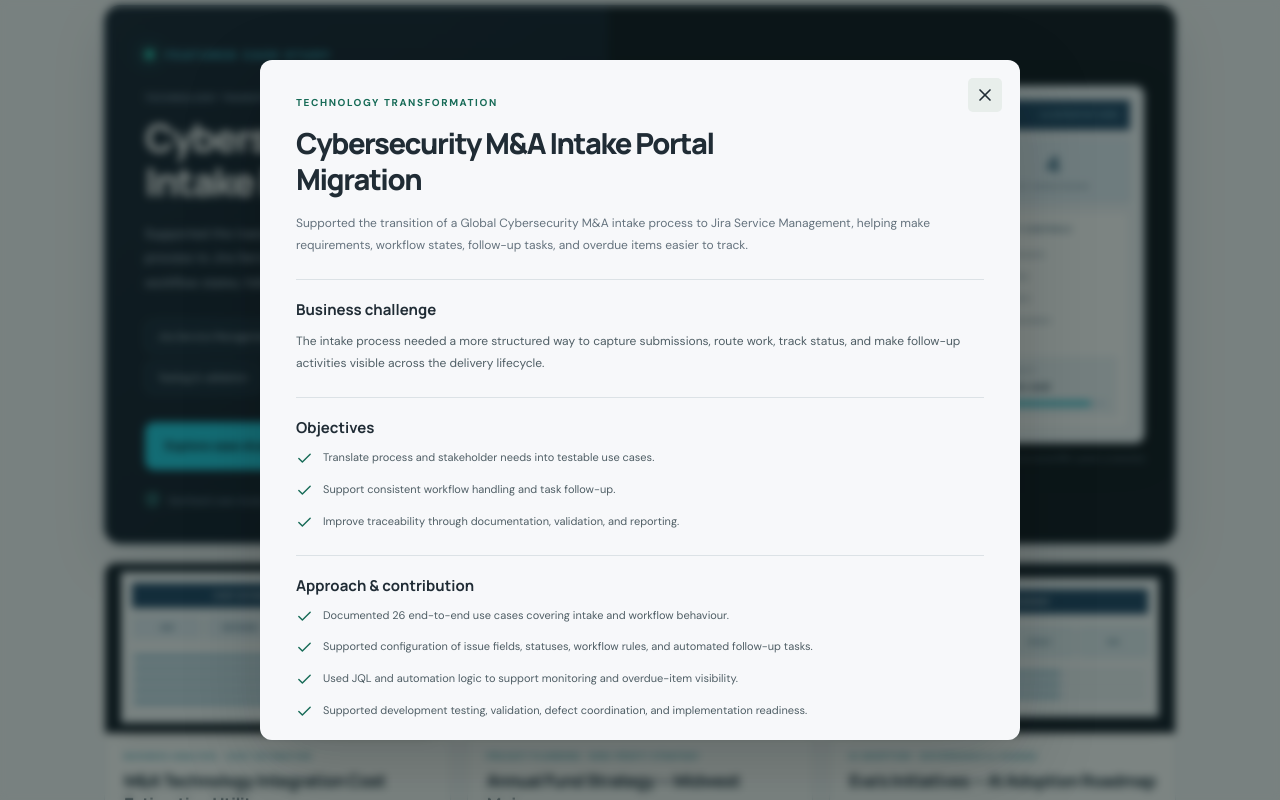
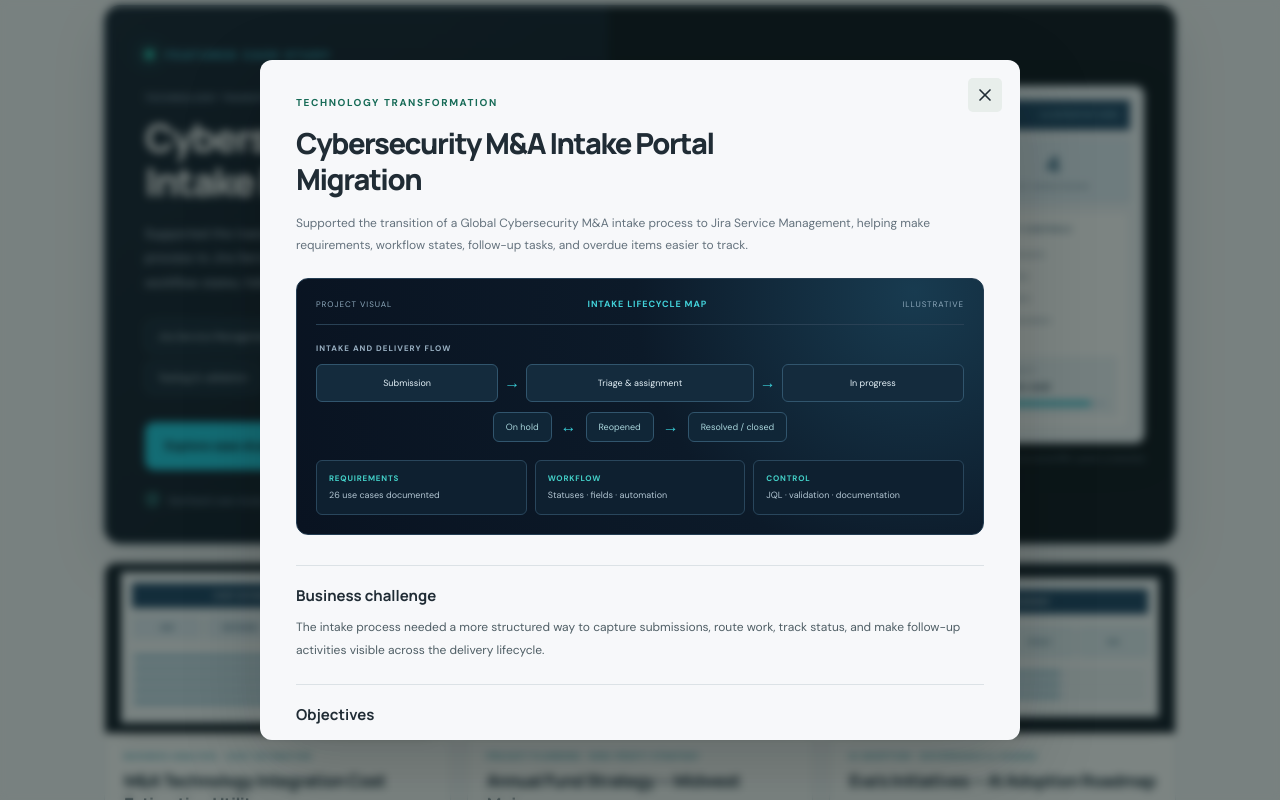
Before and after one commit to SatyaSai12/satyanarayanan-portfolio, a React (Vite) app: page / in a window 1280 px wide. Both pictures are taken after a click on the button "Explore case study". Shown: the part 3304-4104 px from the top of the page. Built offline with nearby package versions, Linux system fonts and the light colour scheme.

Commit message:
Add custom project case study visuals

```diff
--- a/src/App.css
+++ b/src/App.css
@@ -186,3 +186,22 @@
 .project-disclaimer { display:flex; align-items:flex-start; gap:8px; color:#7b8991; font-size:10px; line-height:1.7; margin-top:24px; }.project-disclaimer svg { flex-shrink:0; color:#348b78; }
 @media(max-width:900px) { .featured-project { grid-template-columns:1fr; }.featured-copy { padding:32px; }.featured-visual { min-height:320px; }.project-gallery { grid-template-columns:repeat(2,1fr); } }
 @media(max-width:650px) { .featured-project { border-radius:12px; }.featured-copy { padding:26px 22px; }.featured-kicker { margin-bottom:23px; font-size:9px; }.featured-copy h3 { font-size:28px; }.featured-summary { font-size:12px; }.featured-visual { padding:16px; min-height:250px; }.visual-window { padding:8px; }.visual-kpis b { font-size:17px; }.workflow-flow span { font-size:6px; padding:7px 2px; }.visual-side { padding:8px; gap:8px; }.visual-side>span { font-size:7px; }.project-gallery { grid-template-columns:1fr; gap:12px; }.gallery-visual { height:155px; }.gallery-card-body h3,.gallery-card-body>span { min-height:0; }.gallery-card-body>span { margin-bottom:8px; } }
+
+/* Project-specific explanatory visuals inside each case study */
+.case-visual { margin:22px 0 30px; padding:19px; border:1px solid #243d52; border-radius:12px; color:#e8f2f8; background:radial-gradient(circle at 90% 5%,#183b50 0,#0c1a29 42%,#091321 100%); overflow:hidden; }
+.case-visual-head { display:flex; justify-content:space-between; align-items:center; gap:10px; padding-bottom:14px; border-bottom:1px solid #294155; color:#8da8bb; font-size:8px; letter-spacing:.12em; }
+.case-visual-head strong { color:#42d0d8; font-size:9px; letter-spacing:.1em; }
+.case-flow-label { margin:18px 0 11px; color:#9ab1c3; font-size:8px; font-weight:800; letter-spacing:.13em; }
+.case-flow { display:grid; grid-template-columns:1fr 18px 1.25fr 18px 1fr; align-items:center; gap:5px; }
+.case-flow span,.case-branch i { padding:12px 6px; border:1px solid #31556d; border-radius:6px; background:#142b3d; color:#e4f1f8; text-align:center; font-size:9px; font-style:normal; }
+.case-flow b,.case-branch b { color:#39cbd5; text-align:center; }
+.case-branch { display:flex; align-items:center; justify-content:center; gap:9px; margin:10px 0 18px; }
+.case-branch i { padding:8px 12px; color:#a9d5db; background:#102637; }
+.case-lanes { display:grid; grid-template-columns:repeat(3,1fr); gap:8px; }
+.case-lanes div,.cost-grid div { display:flex; flex-direction:column; gap:6px; padding:12px; border:1px solid #29465c; border-radius:6px; background:#0e2030; }
+.case-lanes b { color:#43d0c8; font-size:8px; letter-spacing:.1em; }.case-lanes span { color:#b2c5d2; font-size:9px; line-height:1.5; }
+.cost-domains { display:grid; grid-template-columns:repeat(4,1fr); gap:7px; }.cost-domains span { padding:12px 5px; border:1px solid #2c526b; border-radius:5px; background:#142b3d; color:#cceaf0; text-align:center; font-size:8px; font-weight:800; }
+.cost-grid { display:grid; grid-template-columns:repeat(2,1fr); gap:8px; margin-top:10px; }.cost-grid small,.kpi-strip small { color:#80a0b5; font-size:7px; letter-spacing:.1em; }.cost-grid b { color:#d8e7ef; font-size:10px; font-weight:600; }.cost-output { display:flex; flex-wrap:wrap; align-items:center; gap:10px; margin-top:12px; padding:12px; background:#12384a; border:1px solid #27647a; border-radius:6px; }.cost-output span,.cost-output strong { color:#d9f5f5; font-size:8px; letter-spacing:.08em; }.cost-output>b { color:#42d0d8; }.cost-output small { flex-basis:100%; color:#93b3c1; font-size:8px; }
+.wbs-root { width:max-content; max-width:100%; margin:0 auto; padding:11px 20px; border:1px solid #3b7889; border-radius:6px; background:#12364a; color:#e3f5f5; font-size:10px; font-weight:800; }.wbs-connector { width:1px; height:17px; margin:auto; background:#3e8795; }.wbs-branches { display:grid; grid-template-columns:repeat(4,1fr); gap:7px; }.wbs-branches span { padding:12px 4px; border:1px solid #31566c; border-radius:5px; background:#142b3d; color:#c5dce8; text-align:center; font-size:9px; }.kpi-strip { display:grid; grid-template-columns:repeat(3,1fr); gap:8px; margin-top:15px; }.kpi-strip div { display:flex; flex-direction:column; gap:4px; padding:11px; background:#102638; border:1px solid #29475d; border-radius:5px; text-align:center; }.kpi-strip b { color:#49d0d0; font-size:19px; }
+.ai-pillars { display:grid; grid-template-columns:repeat(4,1fr); gap:8px; }.ai-pillars div { display:flex; flex-direction:column; gap:14px; min-height:82px; padding:11px; border:1px solid #31566b; border-radius:6px; background:linear-gradient(145deg,#17384a,#102335); }.ai-pillars small { color:#44cbd0; font-size:8px; }.ai-pillars b { color:#e0edf3; font-size:8px; letter-spacing:.08em; }.ai-foundation { display:flex; justify-content:center; align-items:center; gap:10px; margin-top:12px; padding:12px; border:1px solid #28616e; border-radius:6px; background:#123642; }.ai-foundation span { color:#c5e5e7; font-size:8px; font-weight:800; text-align:center; }.ai-foundation b { color:#4bd2cc; }.ai-footnote { margin:10px 0 0; color:#90aaba; font-size:8px; line-height:1.6; }
+@media(max-width:600px) { .case-visual { padding:13px; }.case-flow { grid-template-columns:1fr 12px 1.2fr 12px 1fr; gap:2px; }.case-flow span { font-size:7px; padding:10px 3px; }.case-branch { gap:4px; }.case-branch i { font-size:7px; padding:7px 5px; }.case-lanes { grid-template-columns:1fr; }.cost-domains { grid-template-columns:repeat(2,1fr); }.wbs-branches { grid-template-columns:repeat(2,1fr); }.ai-pillars { grid-template-columns:repeat(2,1fr); }.ai-foundation { flex-direction:column; gap:7px; } }
--- a/src/App.jsx
+++ b/src/App.jsx
@@ -63,6 +63,39 @@ const skills = [
   { title: 'Tools & Reporting', items: ['Jira & JQL', 'Microsoft Excel', 'Power BI', 'SharePoint', 'Power Automate', 'Microsoft Project', 'Python'] }
 ];
 
+function CaseStudyVisual({ project }) {
+  const visualTitle = ['INTAKE LIFECYCLE MAP', 'COST INPUT FRAMEWORK', 'PROJECT PLAN & KPI FRAMEWORK', 'RESPONSIBLE AI ADOPTION FRAMEWORK'][Number(project.number) - 1];
+  return (
+    <div className={`case-visual case-visual-${project.number}`}>
+      <div className="case-visual-head"><span>PROJECT VISUAL</span><strong>{visualTitle}</strong><span>ILLUSTRATIVE</span></div>
+      {project.number === '01' && <>
+        <div className="case-flow-label">INTAKE AND DELIVERY FLOW</div>
+        <div className="case-flow"><span>Submission</span><b>→</b><span>Triage & assignment</span><b>→</b><span>In progress</span></div>
+        <div className="case-branch"><i>On hold</i><b>↔</b><i>Reopened</i><b>→</b><i>Resolved / closed</i></div>
+        <div className="case-lanes"><div><b>REQUIREMENTS</b><span>26 use cases documented</span></div><div><b>WORKFLOW</b><span>Statuses · fields · automation</span></div><div><b>CONTROL</b><span>JQL · validation · documentation</span></div></div>
+      </>}
+      {project.number === '02' && <>
+        <div className="case-flow-label">INPUTS CONSIDERED FOR ESTIMATION</div>
+        <div className="cost-domains">{['IAM','NETWORK SECURITY','ENDPOINT SECURITY','CYBEROPS'].map(x=><span key={x}>{x}</span>)}</div>
+        <div className="cost-grid"><div><small>LICENSES</small><b>Subscription / quantity</b></div><div><small>PEOPLE</small><b>FTE cost assumptions</b></div><div><small>CURRENCY</small><b>CAD conversion</b></div><div><small>RENEWALS</small><b>Renewal date inputs</b></div></div>
+        <div className="cost-output"><span>STRUCTURED INPUTS</span><b>→</b><strong>ESTIMATION VIEW</strong><small>Illustrative structure · no financial values shown</small></div>
+      </>}
+      {project.number === '03' && <>
+        <div className="case-flow-label">PLANNING STRUCTURE</div>
+        <div className="wbs-root">Annual Fund Strategy</div><div className="wbs-connector" />
+        <div className="wbs-branches"><span>Planning</span><span>Engagement</span><span>Fundraising</span><span>Monitoring</span></div>
+        <div className="kpi-strip"><div><b>8</b><small>KPIs defined</small></div><div><b>$15K</b><small>FY25 target</small></div><div><b>$25K</b><small>FY26 target</small></div></div>
+      </>}
+      {project.number === '04' && <>
+        <div className="case-flow-label">ROADMAP CONSIDERATION AREAS</div>
+        <div className="ai-pillars">{[['01','READINESS'],['02','GOVERNANCE'],['03','PRIVACY'],['04','RISK']].map(([n,t])=><div key={n}><small>{n}</small><b>{t}</b></div>)}</div>
+        <div className="ai-foundation"><span>POLICY & USAGE GUIDANCE</span><b>↔</b><span>CHANGE & ADOPTION SUPPORT</span></div>
+        <p className="ai-footnote">Planning framework informed by PHIPA / PIPEDA considerations; not legal advice or a deployed AI solution.</p>
+      </>}
+    </div>
+  );
+}
+
 function ProjectModal({ project, onClose }) {
   if (!project) return null;
   return (
@@ -72,6 +105,7 @@ function ProjectModal({ project, onClose }) {
         <p className="eyebrow">{project.type}</p>
         <h2 id="modal-title">{project.title}</h2>
         <p className="modal-summary">{project.summary}</p>
+        <CaseStudyVisual project={project} />
         <div className="case-study-section"><h3>Business challenge</h3><p>{project.challenge}</p></div>
         <div className="case-study-section"><h3>Objectives</h3><ul className="detail-list">{project.objectives.map((item) => <li key={item}><Check size={17} /> <span>{item}</span></li>)}</ul></div>
         <div className="case-study-section"><h3>Approach & contribution</h3><ul className="detail-list">{project.approach.map((item) => <li key={item}><Check size={17} /> <span>{item}</span></li>)}</ul></div>
```
